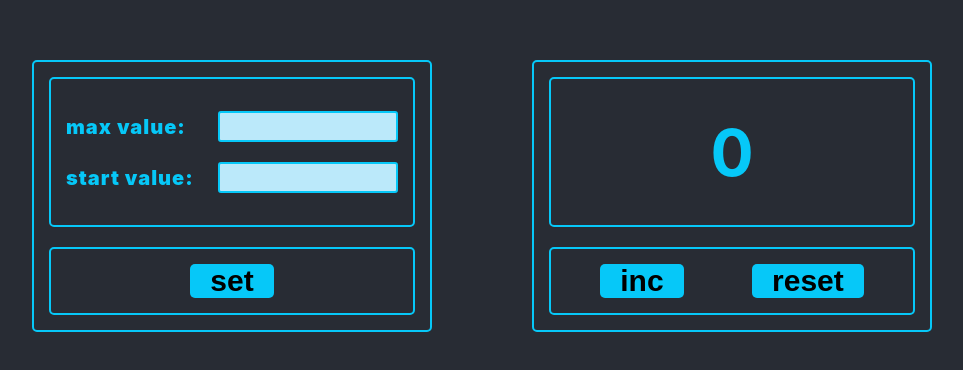
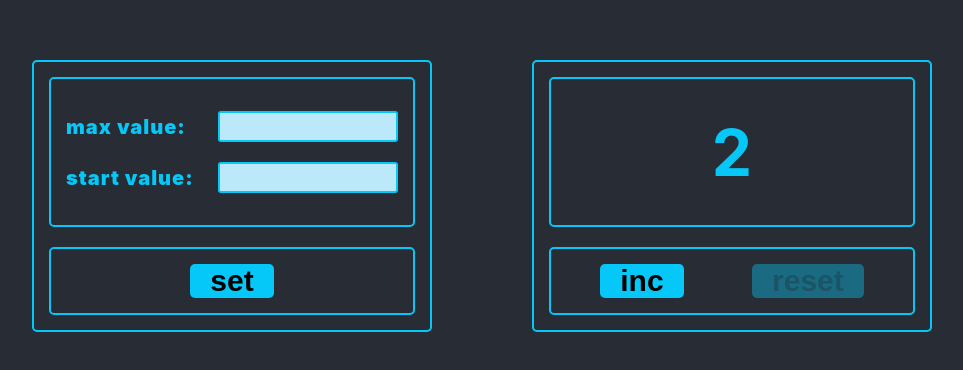
Before and after one commit to Daniyel-Tkachuk/counter, a React (Create React App) app: page / in a window 1280 px wide. Shown: the part 204-574 px from the top of the page, without its empty margins (158-1121 px from the left). Built offline with nearby package versions, Linux system fonts and the light colour scheme.

Commit message:
refactor

```diff
--- a/src/App.tsx
+++ b/src/App.tsx
@@ -15,9 +15,9 @@ export type StateType = {
 function App() {
 
    const [state, setState] = useState<StateType>({
-      currentValue: 0,
-      maxValue: 0,
-      startValue: 0,
+      currentValue: 2,
+      maxValue: 5,
+      startValue: 2,
       clueText: null
    });
 
@@ -39,7 +39,12 @@ function App() {
       })
    }
 
-
+   const updateCounterLimits = (key: "startValue" | "maxValue", value: number) => {
+      setState({
+         ...state,
+         [key]: value
+      })
+   }
 
 
    return (
--- a/src/components/button/Button.module.css
+++ b/src/components/button/Button.module.css
@@ -5,9 +5,8 @@
     border-radius: 5px;
     font-size: 30px;
     font-weight: 900;
-    transition: all .3s;
 }
 
-.button:hover {
-    background-color: rgb(1, 138, 173);
+.button:disabled {
+    opacity: .4;
 }
--- a/src/components/button/Button.tsx
+++ b/src/components/button/Button.tsx
@@ -3,18 +3,19 @@ import s from './Button.module.css';
 
 type Props = {
    text: string
+   disabled: boolean
    onClick?: () => void
 }
 
 export const Button: FC<Props> = (props) => {
-   const {text, onClick} = props;
+   const {text, disabled, onClick} = props;
 
    const onClickHandler = () => {
       onClick?.();
    }
 
    return (
-      <button className={s.button} onClick={onClickHandler}>
+      <button className={s.button} disabled={disabled} onClick={onClickHandler}>
          {text}
       </button>
    );
--- a/src/components/counter/Counter.module.css
+++ b/src/components/counter/Counter.module.css
@@ -15,11 +15,14 @@
     border-radius: 5px;
 }
 
-.display span {
-    display: block;
+.value {
     font-size: 8vh;
     font-weight: 700;
     color: rgb(6, 200, 248);
+}
+
+.maxValue {
+    color: #ff0000;
 }
 
 .buttons {
--- a/src/components/counter/Counter.tsx
+++ b/src/components/counter/Counter.tsx
@@ -21,14 +21,19 @@ export const Counter: FC<Props> = (props) => {
       resCounter,
    } = props;
 
+   const disabledInc = currentValue === max;
+   const disabledRes = currentValue === start;
+
+   const stylesForValue = `${s.value} ${currentValue === max ? s.maxValue : ""}`;
+
    return (
       <div className={s.counter}>
          <div className={s.display}>
-            <span>{currentValue}</span>
+            <span className={stylesForValue}>{currentValue}</span>
          </div>
          <div className={s.buttons}>
-            <Button text="inc" onClick={incrCounter}/>
-            <Button text="reset" onClick={resCounter}/>
+            <Button text="inc" disabled={disabledInc} onClick={incrCounter} />
+            <Button text="reset" disabled={disabledRes} onClick={resCounter} />
          </div>
       </div>
    );
--- a/src/components/settings/Settings.tsx
+++ b/src/components/settings/Settings.tsx
@@ -22,7 +22,7 @@ export const Settings: FC<Props> = (props) => {
            </div>
         </div>
          <div className={s.buttons}>
-            <Button text="set"/>
+            <Button text="set" disabled={false} onClick={() => {}}/>
          </div>
       </div>
    );
```
Lines whose indentation alone changed are shown as unchanged.
